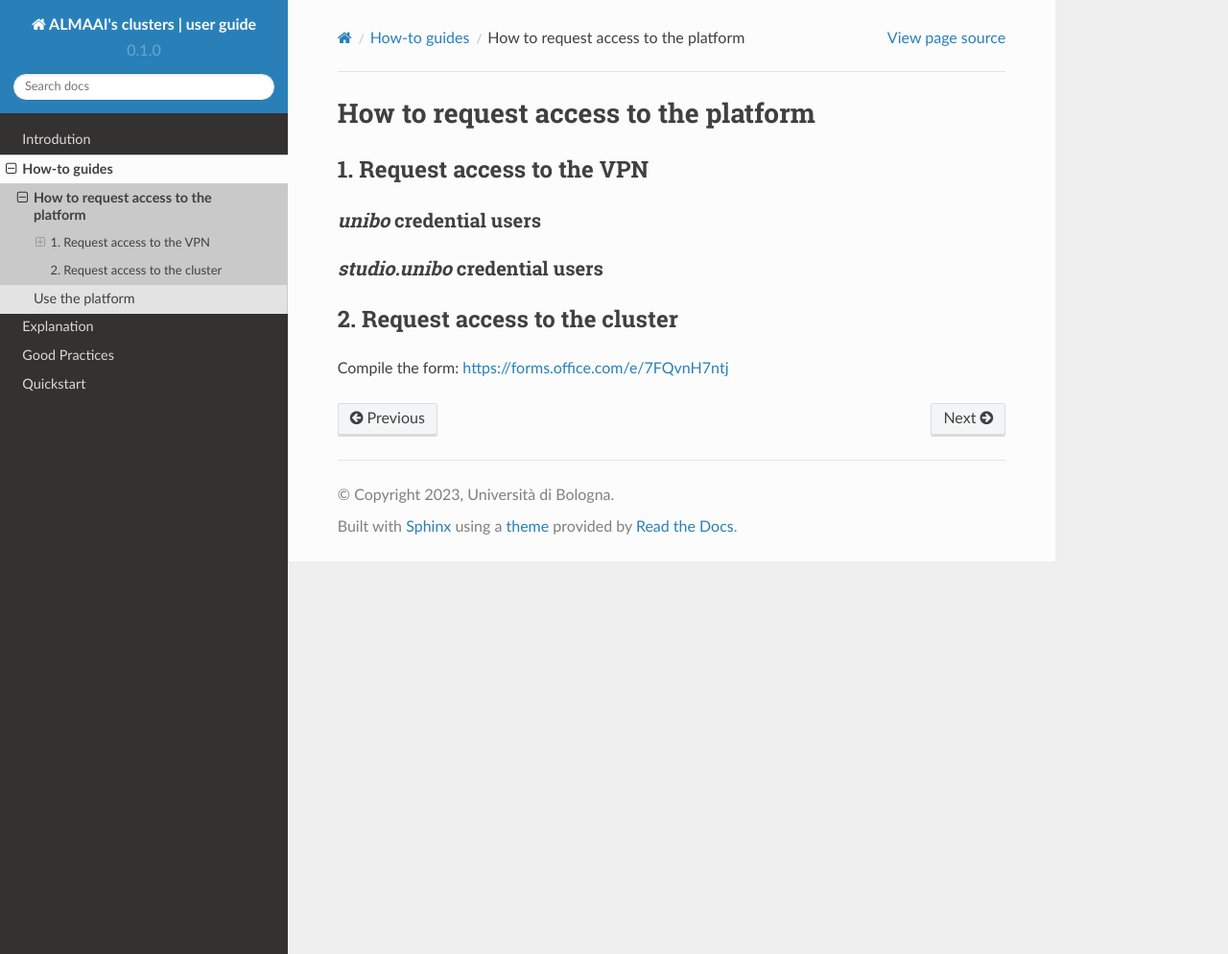
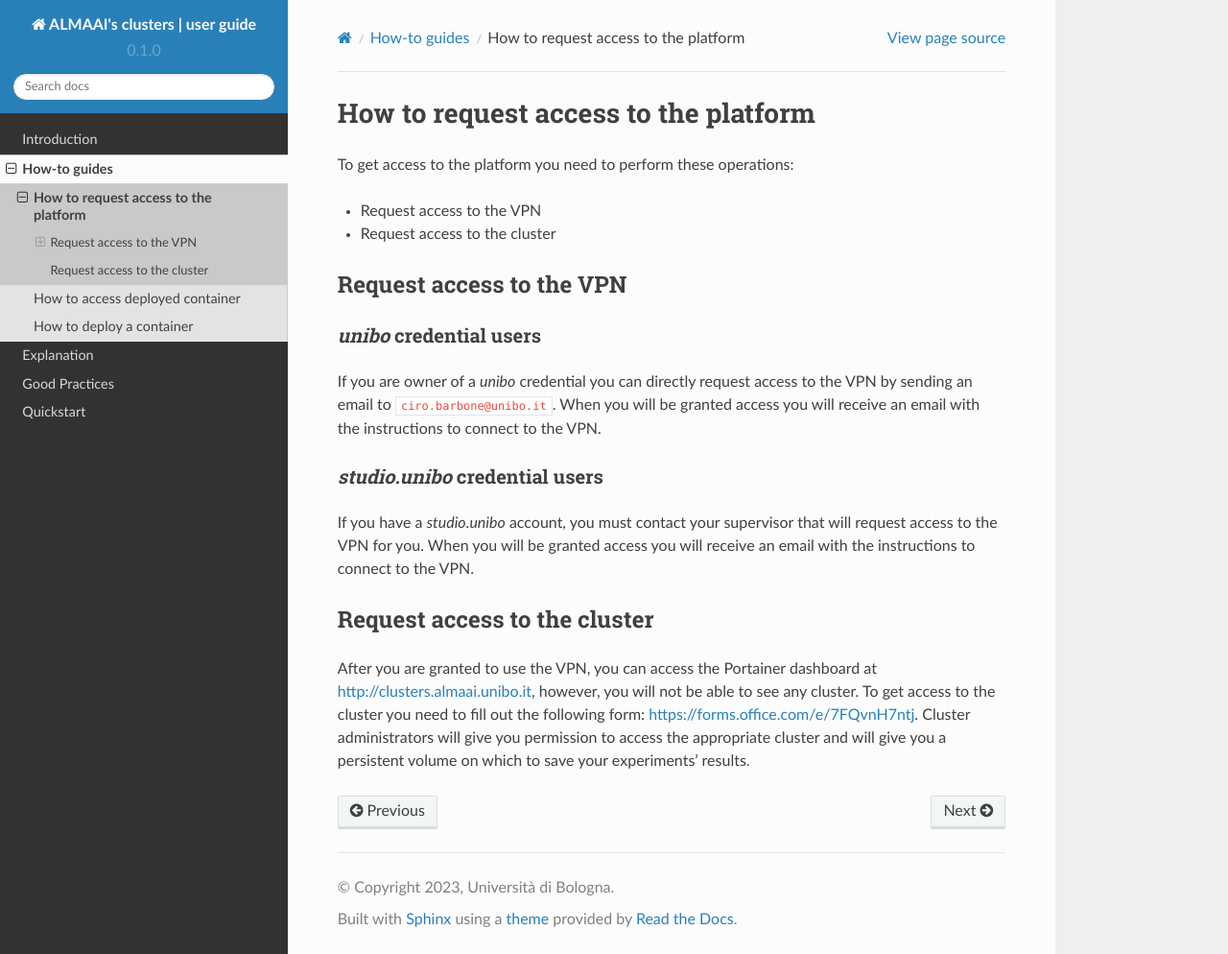
Before and after one commit to almaai-unibo/user-documentation, a Sphinx documentation site: the page built from docs/source/how-to/request-access.rst, in a window 1280 px wide and 994 px high. Shown: the whole window at 96% size. Built offline with Sphinx 7.4.7 and the Read the Docs theme 2.0.0, drawn with Linux system fonts in a browser that asks for light colours.

Commit message:
feat: fill how-to sections

```diff
--- a/docs/source/how-to-guides.rst
+++ b/docs/source/how-to-guides.rst
@@ -3,4 +3,5 @@ How-to guides
 
 .. toctree::
     how-to/request-access
-    how-to/use-the-platform
+    how-to/access-container
+    how-to/deploy-container
--- a/docs/source/how-to/request-access.rst
+++ b/docs/source/how-to/request-access.rst
@@ -2,16 +2,26 @@
 
 How to request access to the platform
 =====================================
+To get access to the platform you need to perform these operations:
 
-1. Request access to the VPN
+* Request access to the VPN
+* Request access to the cluster
+
+Request access to the VPN
 ^^^^^^^^^^^^^^^^^^^^^^^^^^^^
 
 `unibo` credential users
 ------------------------
+If you are owner of a `unibo` credential you can directly request access to the VPN by sending an email to ``ciro.barbone@unibo.it``.
+When you will be granted access you will receive an email with the instructions to connect to the VPN.
 
 `studio.unibo` credential users
 -------------------------------
+If you have a `studio.unibo` account, you must contact your supervisor that will request access to the VPN for you.
+When you will be granted access you will receive an email with the instructions to connect to the VPN.
 
-2. Request access to the cluster
+Request access to the cluster
 ^^^^^^^^^^^^^^^^^^^^^^^^^^^^^^^^
-Compile the form: https://forms.office.com/e/7FQvnH7ntj
+After you are granted to use the VPN, you can access the Portainer dashboard at http://clusters.almaai.unibo.it, however, you will not be able to see any cluster.
+To get access to the cluster you need to fill out the following form: https://forms.office.com/e/7FQvnH7ntj.
+Cluster administrators will give you permission to access the appropriate cluster and will give you a persistent volume on which to save your experiments' results.
--- a/docs/source/how-to/use-the-platform.rst
+++ /dev/null
@@ -1,2 +0,0 @@
-Use the platform
-================
--- a/docs/source/introduction.rst
+++ b/docs/source/introduction.rst
@@ -1,4 +1,4 @@
-Introdution
-===========
+Introduction
+============
 
-What is this initiative, who provided machines and recap of most important information about cluster's machines.
+Description of this initiative, who provided machines, and recap of the most important information about them.
--- a/docs/source/quickstart.rst
+++ b/docs/source/quickstart.rst
@@ -16,7 +16,7 @@ Use the cluster
 2. Configure your environment to use the VPN, following the guide received by email.
 3. Go to https://clusters.almaai.unibo.it
 4. Select an environment (e.g. a cluster) from the available ones on which launch containers
-5. Launch a Docker stack following ALMAAI's clusters :ref:`good practices <good-practices-label>`.
+5. Launch your Docker container following ALMAAI's clusters :ref:`good practices <good-practices-label>`.
 
 .. warning::
    Each machine is configured to run updates every Sunday at 1:30AM. Sometimes, the update process requires a reboot of the machine. If this happens, the machine will be unavailable for a few minutes. If you are running a job, it will be interrupted and you will have to restart it. Please, follow the :ref:`good practices <persistency-label>` in order to save your experiments results in a persistent volume.
```
Also changed, not shown: docs/source/good-practices.rst (+13 -0 lines), docs/source/how-to/access-container.rst (added, +7 -0 lines), docs/source/how-to/deploy-container.rst (added, +16 -0 lines).
